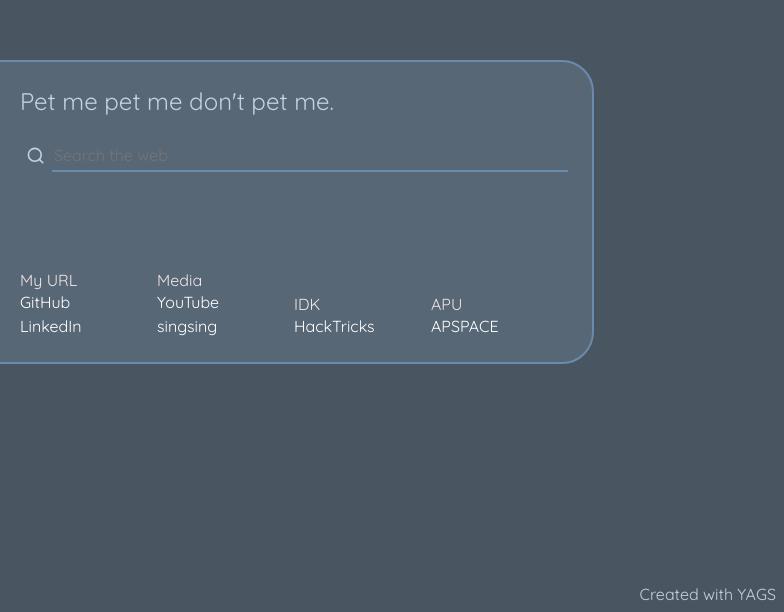
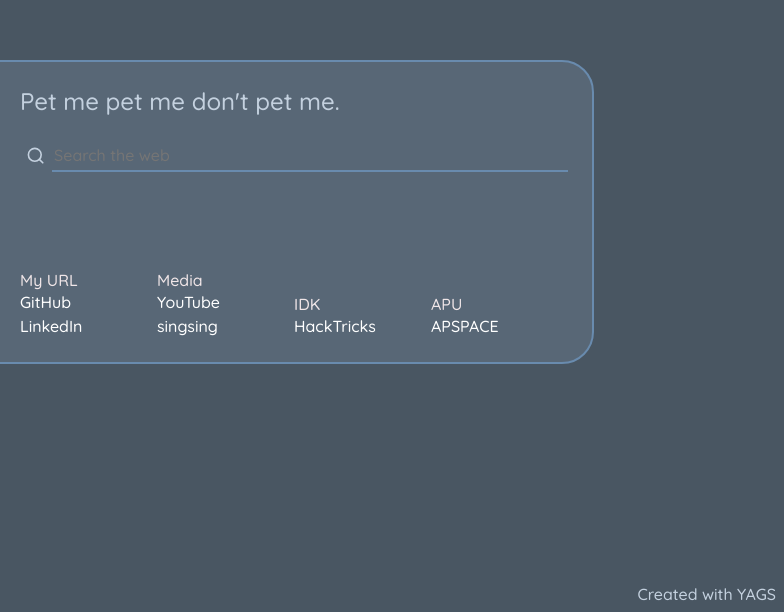
Before and after one commit to d0UBleW/startpage, a plain HTML site: page index.html in a window 1280 px wide. Shown: the part 188-800 px from the top of the page, 496-1280 px from the left. Drawn offline with Linux system fonts and the light colour scheme.

Commit message:
fix(font): font weight

```diff
--- a/index.html
+++ b/index.html
@@ -6,7 +6,7 @@
     <link rel="preconnect" href="https://fonts.googleapis.com" />
     <link rel="preconnect" href="https://fonts.gstatic.com" crossorigin />
     <link
-      href="https://fonts.googleapis.com/css2?family=Quicksand&display=swap"
+      href="https://fonts.googleapis.com/css2?family=Quicksand:wght@500&display=swap"
       rel="stylesheet"
     />
     <link href="./styles.css" rel="stylesheet" />
```
